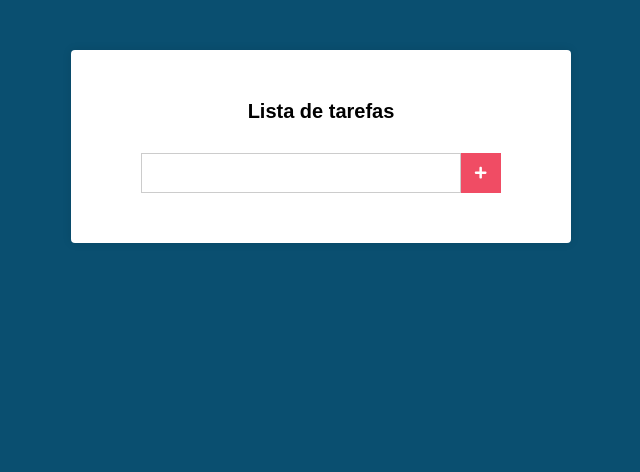
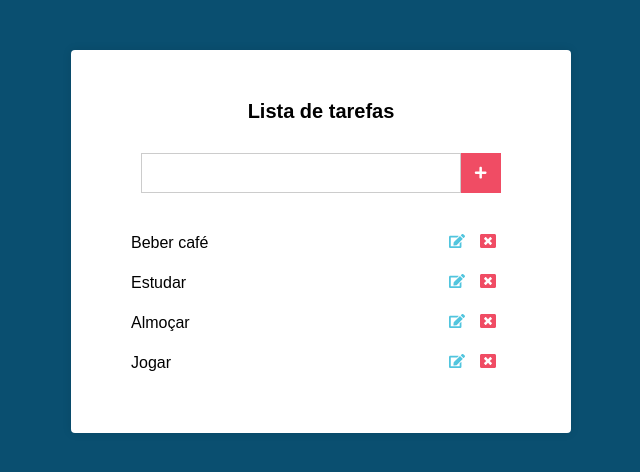
Before and after one commit to SamuelFST/lista_tarefas, a React (Create React App) app: page / in a window 1280 px wide. Shown: the top 472 px of the page, without its empty margins (319-959 px from the left). Built offline with nearby package versions, Linux system fonts and the light colour scheme.

Commit message:
Estilização das tarefas

```diff
--- a/src/components/Main/Main.css
+++ b/src/components/Main/Main.css
@@ -37,3 +37,40 @@
   align-items: center;
   justify-content: center;
 }
+
+.tarefas {
+  margin-top: 30px;
+}
+
+.tarefas li {
+  display: flex;
+  align-items: center;
+  justify-content: space-between;
+  padding: 10px;
+  transition: all 300ms;
+}
+
+.tarefas li:hover {
+  background-color: #51c5de;
+}
+
+.tarefas li .update {
+  margin-right: 15px;
+  color: #51c5de;
+}
+
+.tarefas li .delete {
+  margin-right: 15px;
+  color: #f04c64;
+}
+
+.tarefas li:hover .update,
+.tarefas li:hover .delete {
+  color: black;
+}
+
+.tarefas li .update,
+.tarefas li .delete {
+  cursor: pointer;
+  transition: all 300ms;
+}
--- a/src/components/Main/Main.js
+++ b/src/components/Main/Main.js
@@ -1,11 +1,17 @@
 import React, { Component } from 'react';
 import './Main.css';
 
-import { FaPlus } from 'react-icons/fa';
+import { FaPlus, FaEdit, FaWindowClose } from 'react-icons/fa';
 
 export default class Main extends Component {
   state = {
     novaTarefa: '',
+    tarefas: [
+      'Beber café',
+      'Estudar',
+      'Almoçar',
+      'Jogar',
+    ],
   };
 
   changeHandler = (event) => {
@@ -15,7 +21,7 @@
   };
 
   render() {
-    const { novaTarefa } = this.state;
+    const { novaTarefa, tarefas } = this.state;
 
     return (
       <div className="main">
@@ -31,6 +37,18 @@
             <FaPlus />
           </button>
         </form>
+
+        <ul className="tarefas">
+          {tarefas.map((tarefa) => (
+            <li key={tarefa}>
+              {tarefa}
+              <div>
+                <FaEdit className="update" />
+                <FaWindowClose className="delete" />
+              </div>
+            </li>
+          ))}
+        </ul>
       </div>
     );
   }
```
